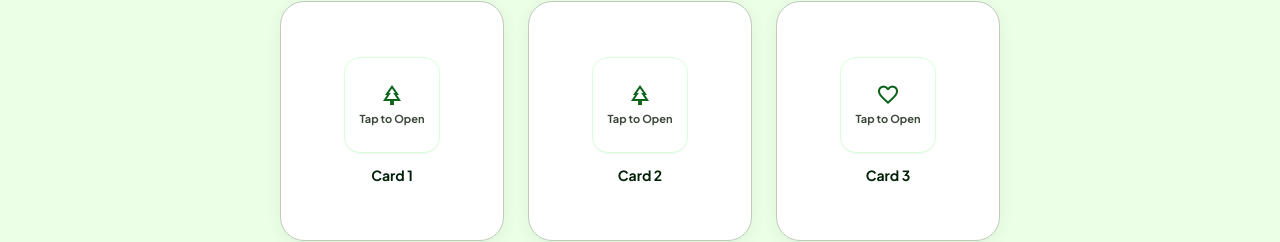
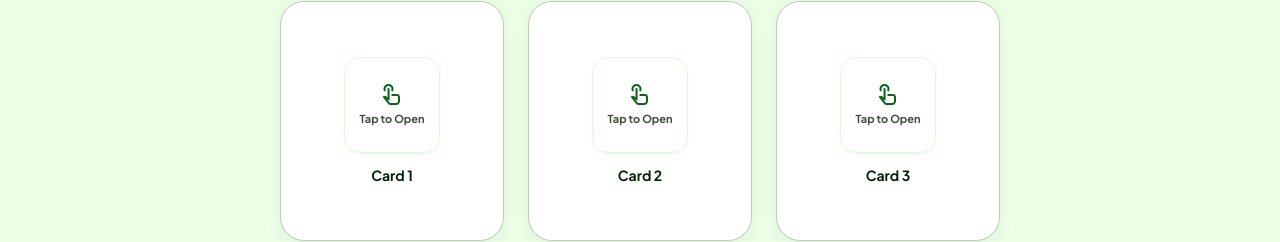
Before and after one commit to Prayas340/sahara, a Next.js app: page /memory-game in a window 1280 px wide. Shown: the part 451-693 px from the top of the page. Built offline with nearby package versions, Linux system fonts and the light colour scheme; no server answers.

Commit message:
fix: connect Caregiver Portal to Firebase Auth and sync directly with elder profile

```diff
--- a/src/app/memory-game/page.jsx
+++ b/src/app/memory-game/page.jsx
@@ -276,7 +276,7 @@ export default function MemoryMatchGamePage() {
                 ) : (
                   <div className="card-tactile relative flex flex-col items-center justify-center p-4 bg-[#cdf2cb] hover:bg-[#d3f8d0] rounded-3xl shadow-[0_6px_0_#1b6d24] border border-[#bfcaba] min-h-[200px] sm:min-h-[240px] group">
                     <div className="w-20 h-20 sm:w-24 sm:h-24 rounded-2xl bg-white/90 flex flex-col items-center justify-center text-[#0d631b] shadow-sm group-hover:scale-105 transition-transform border border-[#d9fdd6]">
-                      <span className="material-symbols-outlined text-4xl sm:text-5xl">{card.icon}</span>
+                      <span className="material-symbols-outlined text-3xl sm:text-4xl text-[#0d631b]">touch_app</span>
                       <span className="text-[11px] font-bold text-[#40493d] mt-1">{t.tapToOpen || 'Tap to Open'}</span>
                     </div>
                     <span className="mt-3 text-xs sm:text-sm font-bold text-[#032109]">Card {idx + 1}</span>
--- a/src/views/MemoryMatchGame.js
+++ b/src/views/MemoryMatchGame.js
@@ -124,7 +124,7 @@ export function renderMemoryMatchGame(onNavigate) {
                   <!-- Face Down Tactile Card -->
                   <div class="card-tactile relative flex flex-col items-center justify-center p-4 bg-[#cdf2cb] hover:bg-[#d3f8d0] rounded-3xl shadow-[0_6px_0_#1b6d24] border border-[#bfcaba] min-h-[200px] sm:min-h-[240px] group">
                     <div class="w-20 h-20 sm:w-24 sm:h-24 rounded-2xl bg-white/90 flex flex-col items-center justify-center text-[#0d631b] shadow-sm group-hover:scale-105 transition-transform border border-[#d9fdd6]">
-                      <span class="material-symbols-outlined text-4xl sm:text-5xl">${card.icon}</span>
+                      <span class="material-symbols-outlined text-3xl sm:text-4xl text-[#0d631b]">touch_app</span>
                       <span class="text-[11px] font-bold text-[#40493d] mt-1">Tap to Open</span>
                     </div>
                     <span class="mt-3 text-xs sm:text-sm font-bold text-[#032109]">Card ${idx + 1}</span>
```
